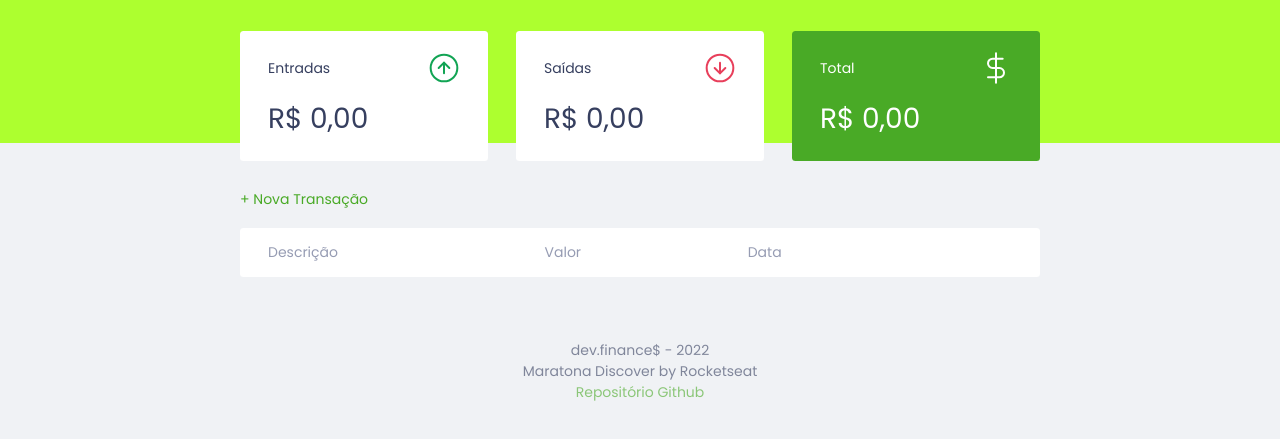
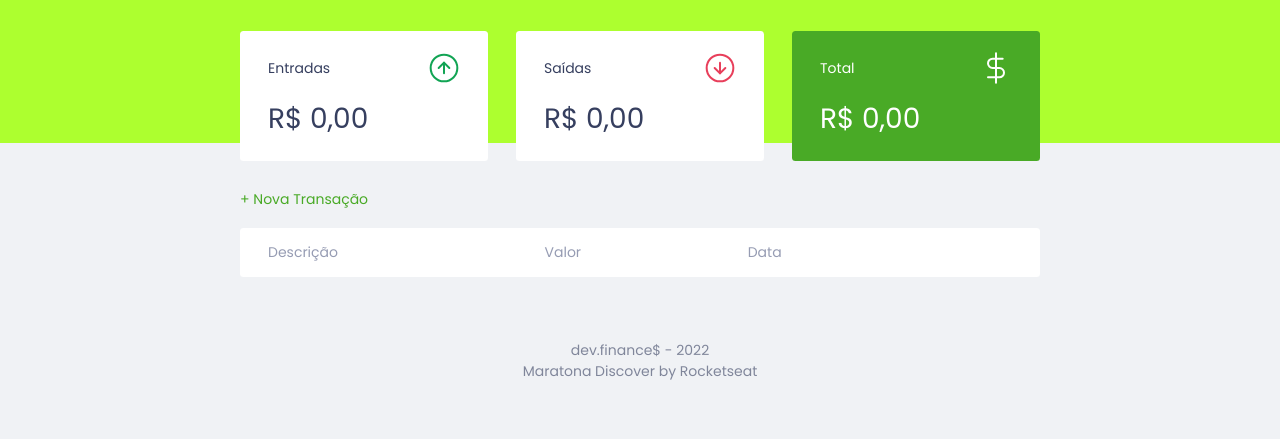
Before and after one commit to giovic16/discover.github.io, a plain HTML site: page index.html in a window 1280 px wide. Shown: the part 55-494 px from the top of the page. Drawn offline with Linux system fonts and the light colour scheme.

Commit message:
finished

```diff
--- a/index.html
+++ b/index.html
@@ -129,9 +129,6 @@
         <footer>
             <p>dev.finance$ - 2022</p>
             <p>Maratona Discover by Rocketseat</p>
-            <p>
-                <a href="https://github.com/giovic16/discover.github.io" target="_blank" title="github">Repositório Github</a>
-            </p>
         </footer>
 
         <script src="scripts.js"></script>
```
